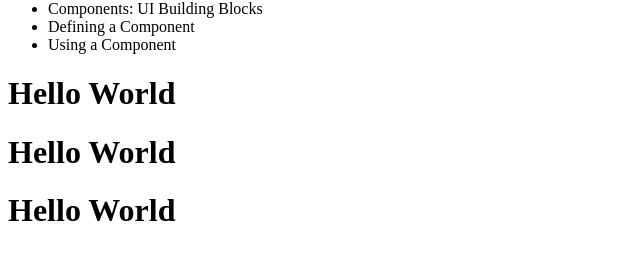
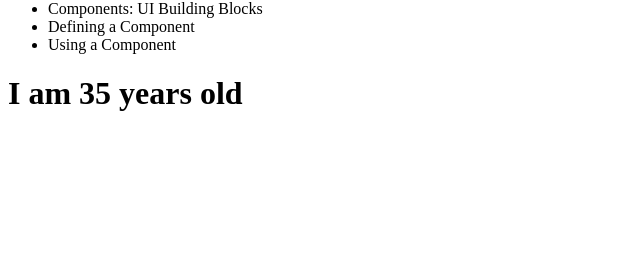
Before and after one commit to aidencullo/Simple-Component-Demo, a React (Create React App) app: page / in a window 1280 px wide. Shown: the part 379-638 px from the top of the page, without its empty margins (0-640 px from the left). Built offline with nearby package versions, Linux system fonts and the light colour scheme.

Commit message:
insert jsx expressions

```diff
--- a/src/HelloWorld.js
+++ b/src/HelloWorld.js
@@ -1,5 +1,5 @@
 function HelloWorld() {
-  return [<h1>Hello World</h1>, <h1>Hello World</h1>, <h1>Hello World</h1>]
+  return <h1> I am {30 + 5} years old </h1>
 }
 
 export default HelloWorld;
```
